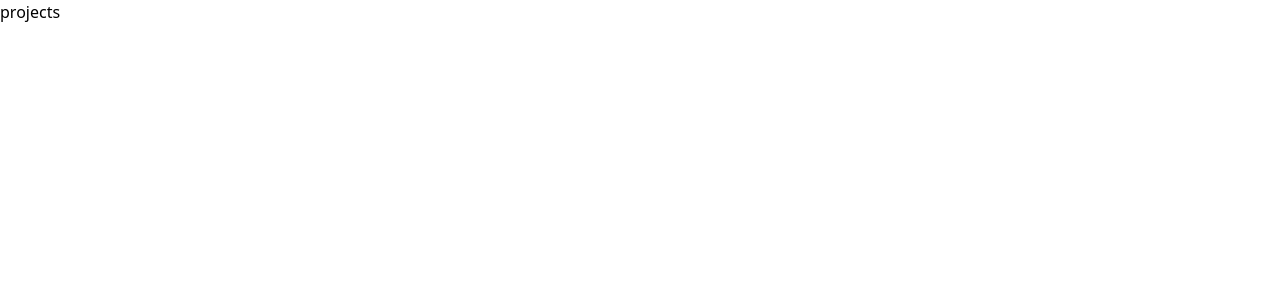
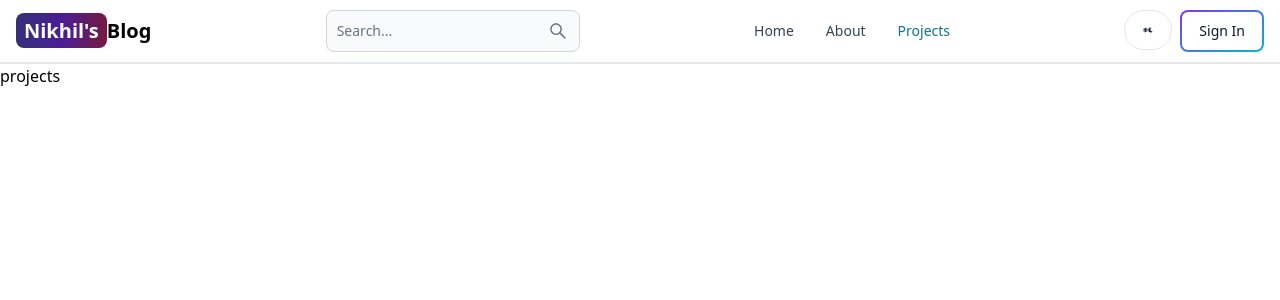
Before and after one commit to NikhilCyberk/mern_blog_app, a React (Vite) app in the folder client/: page /projects in a window 1280 px wide. Shown: the top 300 px of the page. Built offline with nearby package versions, Linux system fonts and the light colour scheme.

Commit message:
create header section

```diff
--- a/client/package.json
+++ b/client/package.json
@@ -10,8 +10,10 @@
     "preview": "vite preview"
   },
   "dependencies": {
+    "flowbite-react": "^0.7.5",
     "react": "^18.2.0",
     "react-dom": "^18.2.0",
+    "react-icons": "^5.0.1",
     "react-router-dom": "^6.22.3"
   },
   "devDependencies": {
--- a/client/src/App.jsx
+++ b/client/src/App.jsx
@@ -6,12 +6,14 @@ import Signup from "./pages/Signup";
 import Dashboard from "./pages/Dashboard";
 import Projects from "./pages/Projects";
 import Home from "./pages/Home";
+import Header from "./components/Header";
 
 function App() {
   const [count, setCount] = useState(0);
 
   return (
     <BrowserRouter>
+    <Header/>
       <Routes>
         <Route path="/" element={<Home />} />
         <Route path="/sign-in" element={<Signin/>} />
--- /dev/null
+++ b/client/src/components/Header.jsx
@@ -0,0 +1,63 @@
+import React from "react";
+import { Avatar, Button, Dropdown, Navbar, TextInput } from "flowbite-react";
+import { Link, useLocation } from "react-router-dom";
+import { AiOutlineSearch } from "react-icons/ai";
+import { FaMoon, FaSun } from "react-icons/fa";
+
+const Header = () => {
+  const path = useLocation().pathname;
+  return (
+    <>
+      <Navbar className="border-b-2">
+        <Link
+          to="/"
+          className="self-center whitespace-nowrap text-sm sm:text-xl font-semibold dark:text-white"
+        >
+          <span className="px-2 py-1 bg-gradient-to-r from-indigo-900 via-purple-900 to-pink-900 rounded-lg text-white">
+            Nikhil's
+          </span>
+          Blog
+        </Link>
+        <form
+        //   onSubmit={handleSubmit}
+        >
+          <TextInput
+            type="text"
+            placeholder="Search..."
+            rightIcon={AiOutlineSearch}
+            className="hidden lg:inline"
+          />
+        </form>
+        <Button className="w-12 h-10 lg:hidden" color="gray" pill>
+          <AiOutlineSearch />
+        </Button>
+        <div className="flex gap-2 md:order-2">
+          <Button className="w-12 h-10 hidden sm:inline" color="gray" pill>
+            <FaSun />
+            <FaMoon />
+          </Button>
+          <Link to="/sign-in">
+            <Button gradientDuoTone="purpleToBlue" outline>
+              Sign In
+            </Button>
+          </Link>
+
+          <Navbar.Toggle />
+        </div>
+        <Navbar.Collapse>
+          <Navbar.Link active={path === "/"} as={"div"}>
+            <Link to="/">Home</Link>
+          </Navbar.Link>
+          <Navbar.Link active={path === "/about"} as={"div"}>
+            <Link to="/about">About</Link>
+          </Navbar.Link>
+          <Navbar.Link active={path === "/projects"} as={"div"}>
+            <Link to="/projects">Projects</Link>
+          </Navbar.Link>
+        </Navbar.Collapse>
+      </Navbar>
+    </>
+  );
+};
+
+export default Header;
--- a/client/tailwind.config.js
+++ b/client/tailwind.config.js
@@ -1,8 +1,12 @@
 /** @type {import('tailwindcss').Config} */
 export default {
-  content: ["./index.html", "./src/**/*.{js,ts,jsx,tsx}"],
+  content: [
+    "./index.html",
+    "./src/**/*.{js,ts,jsx,tsx}",
+    "node_modules/flowbite-react/lib/esm/**/*.js",
+  ],
   theme: {
     extend: {},
   },
-  plugins: [],
+  plugins: [require("flowbite/plugin")],
 };
```
Also changed, not shown: 1 other file (tests, documents, lock files or other folders).
